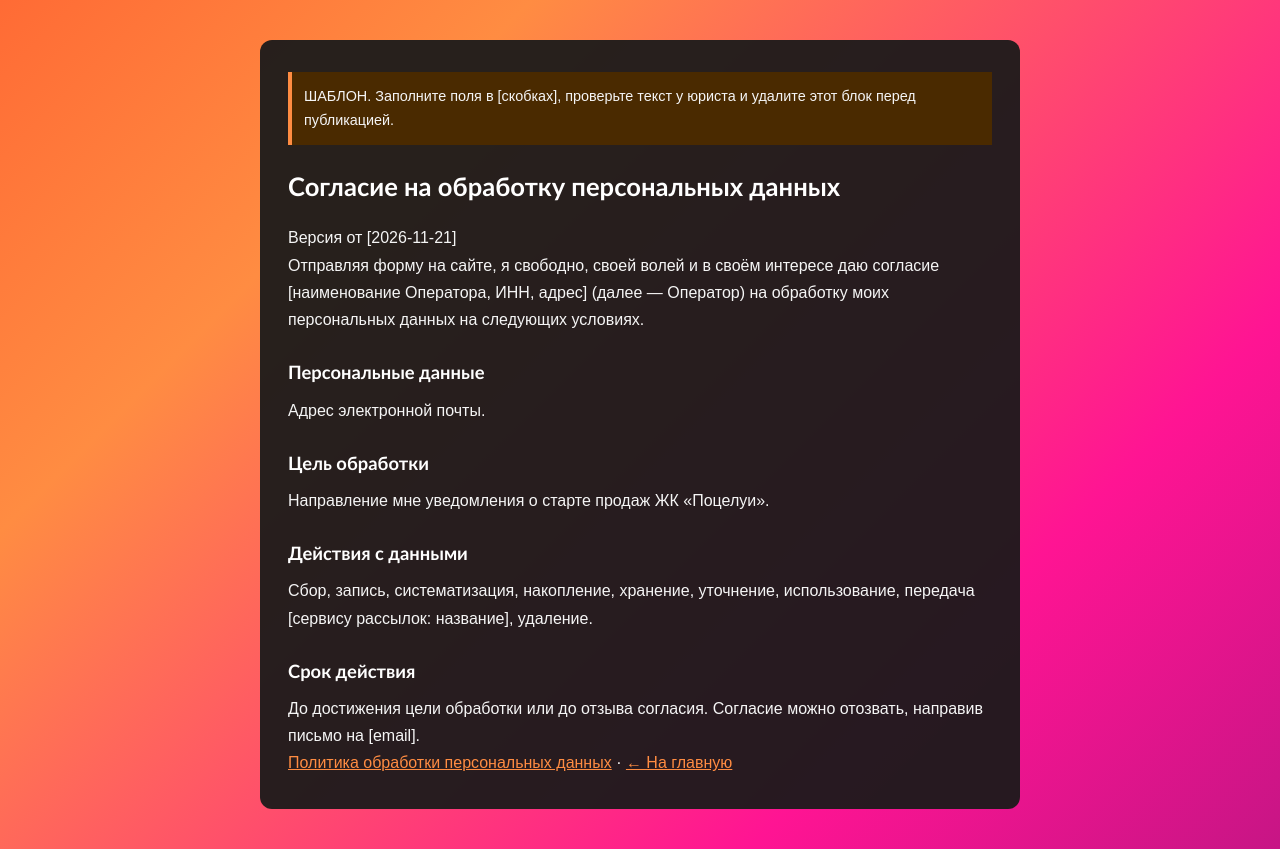
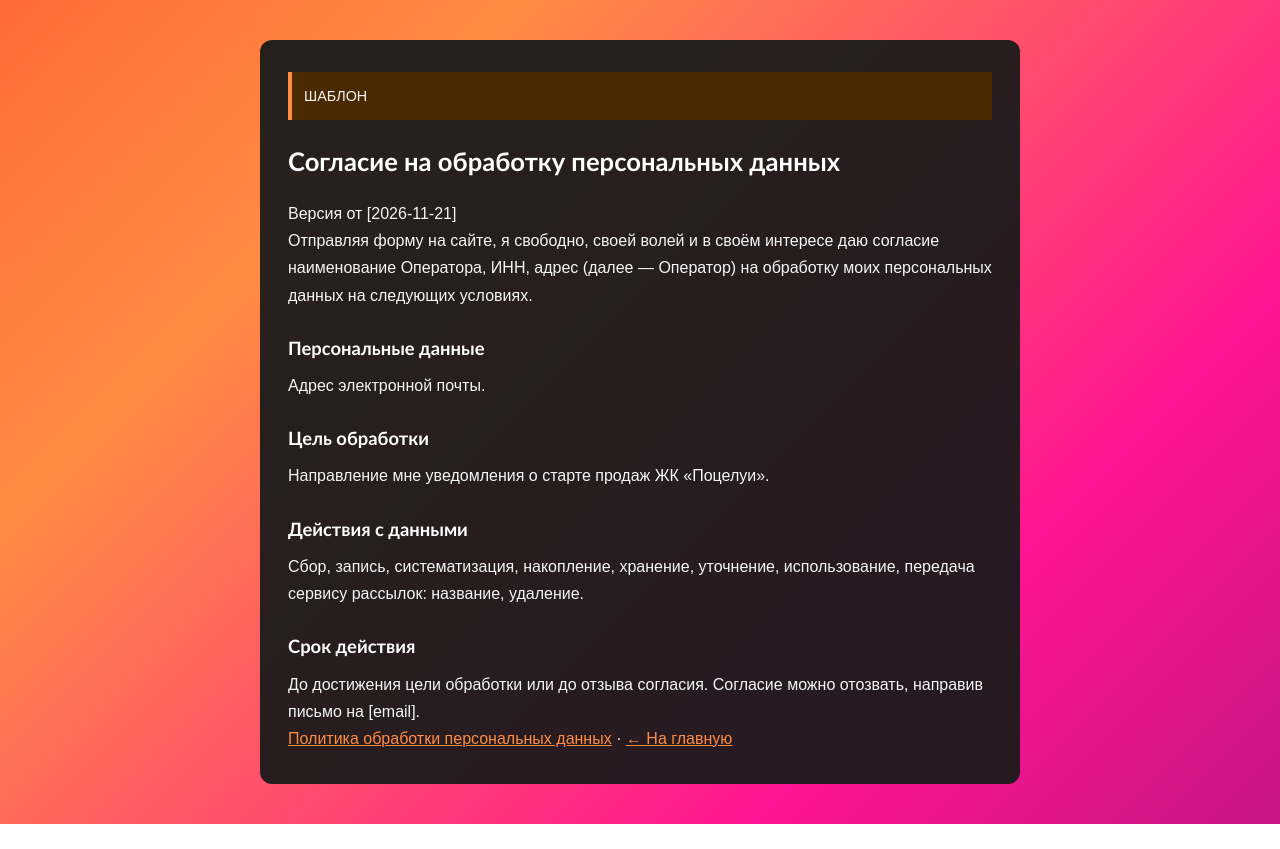
Before and after one commit to leoSTELEO23/landingzag, a plain HTML site: page consent.html in a window 1280 px wide. After the commit the page ends 824 px from the top, so only its background shows below. Drawn offline with Linux system fonts and the light colour scheme.

Commit message:
Add files via upload

```diff
--- a/consent.html
+++ b/consent.html
@@ -9,12 +9,12 @@
 <body>
 <main>
     <article class="doc">
-        <p class="doc__note">ШАБЛОН. Заполните поля в [скобках], проверьте текст у юриста и удалите этот блок перед публикацией.</p>
+        <p class="doc__note">ШАБЛОН</p>
         <h1>Согласие на обработку персональных данных</h1>
         <p>Версия от [2026-11-21]</p>
 
         <p>Отправляя форму на сайте, я свободно, своей волей и в своём интересе даю согласие
-        [наименование Оператора, ИНН, адрес] (далее — Оператор) на обработку моих персональных данных на следующих условиях.</p>
+        наименование Оператора, ИНН, адрес (далее — Оператор) на обработку моих персональных данных на следующих условиях.</p>
 
         <h2>Персональные данные</h2>
         <p>Адрес электронной почты.</p>
@@ -23,7 +23,7 @@
         <p>Направление мне уведомления о старте продаж ЖК «Поцелуи».</p>
 
         <h2>Действия с данными</h2>
-        <p>Сбор, запись, систематизация, накопление, хранение, уточнение, использование, передача [сервису рассылок: название], удаление.</p>
+        <p>Сбор, запись, систематизация, накопление, хранение, уточнение, использование, передача сервису рассылок: название, удаление.</p>
 
         <h2>Срок действия</h2>
         <p>До достижения цели обработки или до отзыва согласия. Согласие можно отозвать, направив письмо на [email].</p>
```
